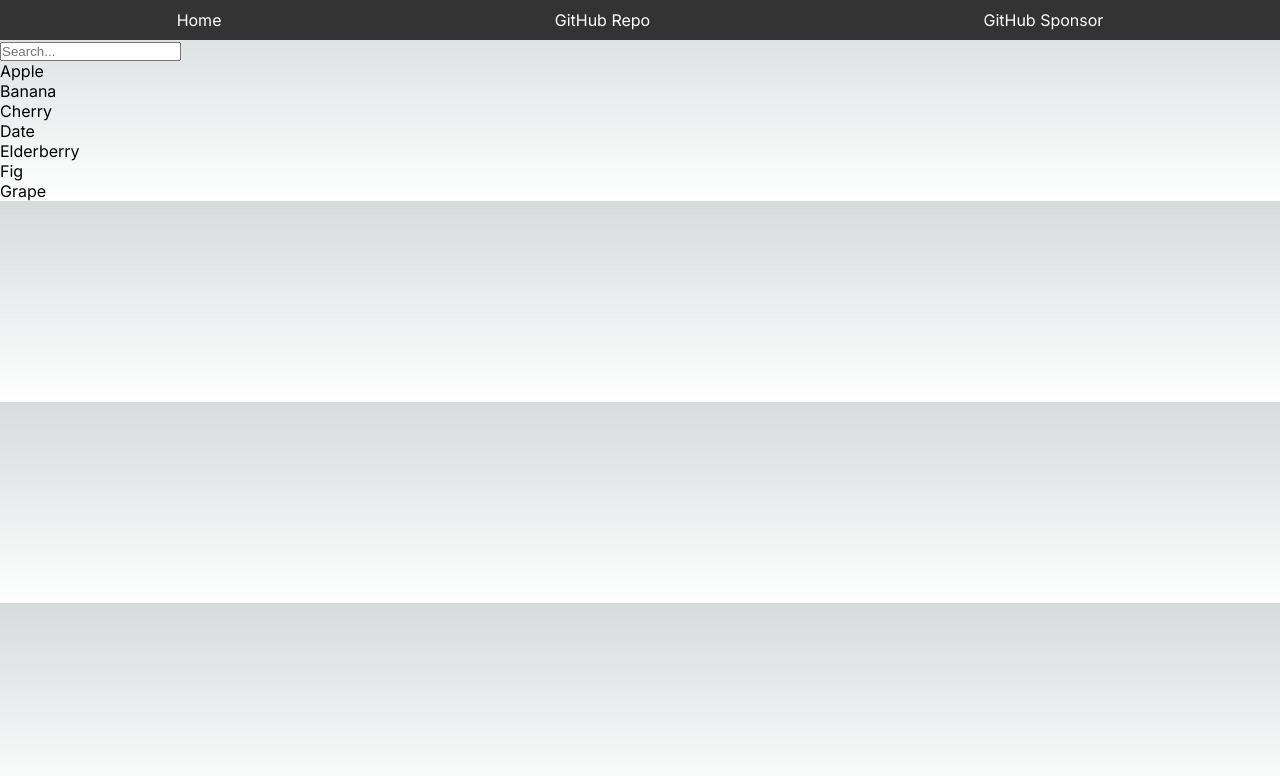
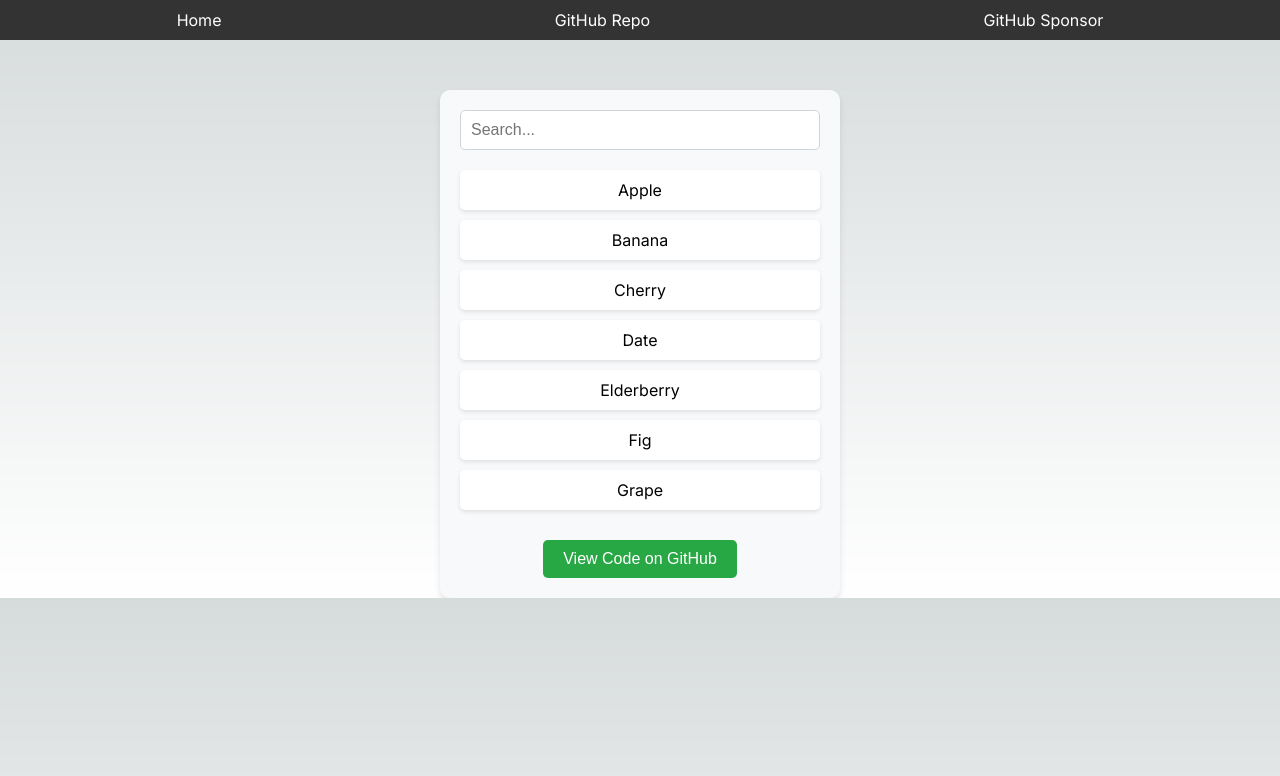
Before and after one commit to yunqilee/interview-questions, a Next.js app: page /pages/search-filter in a window 1280 px wide. Shown: the top 776 px of the page. Built offline with nearby package versions, Linux system fonts and the light colour scheme.

Commit message:
Add new question and refine the layout

```diff
--- a/app/pages/countdown-timer/page.jsx
+++ b/app/pages/countdown-timer/page.jsx
@@ -1,7 +1,7 @@
 "use client";
 
 import React, { useState } from "react";
-import CountdownTimer from "../components/CountdownTimer";
+import CountdownTimer from "../../components/CountdownTimer";
 
 const CountdownTimerPage = () => {
   const [inputTime, setInputTime] = useState("");
--- /dev/null
+++ b/app/pages/search-filter/SearchFilter.css
@@ -0,0 +1,67 @@
+.container {
+  display: flex;
+  flex-direction: column;
+  align-items: center;
+  justify-content: center;
+  margin-top: 50px;
+  padding: 20px;
+  background-color: #f8f9fa;
+  border-radius: 10px;
+  box-shadow: 0 4px 6px rgba(0, 0, 0, 0.1);
+  max-width: 400px;
+  margin-left: auto;
+  margin-right: auto;
+}
+
+.search-input {
+  width: 100%;
+  padding: 10px;
+  border: 1px solid #ced4da;
+  border-radius: 5px;
+  font-size: 16px;
+  margin-bottom: 20px;
+  transition: all 0.3s ease;
+}
+
+.search-input:focus {
+  border-color: #007bff;
+  outline: none;
+  box-shadow: 0 0 8px rgba(0, 123, 255, 0.2);
+}
+
+.item-list {
+  list-style-type: none;
+  padding: 0;
+  width: 100%;
+}
+
+.item {
+  background-color: #ffffff;
+  padding: 10px;
+  margin-bottom: 10px;
+  border-radius: 5px;
+  color: black;
+  box-shadow: 0 2px 4px rgba(0, 0, 0, 0.1);
+  text-align: center;
+  transition: transform 0.2s;
+}
+
+.item:hover {
+  transform: translateY(-3px);
+}
+
+.github-button {
+  margin-top: 20px;
+  padding: 10px 20px;
+  background-color: #28a745;
+  color: white;
+  border: none;
+  border-radius: 5px;
+  cursor: pointer;
+  font-size: 16px;
+  transition: background-color 0.3s ease;
+}
+
+.github-button:hover {
+  background-color: #218838;
+}
--- a/app/pages/search-filter/page.jsx
+++ b/app/pages/search-filter/page.jsx
@@ -1,6 +1,7 @@
 "use client";
 
 import React, { useState } from "react";
+import "./SearchFilter.css";
 
 const SearchFilterComponent = () => {
   const [items, setItems] = useState([
@@ -23,18 +24,28 @@
   );
 
   return (
-    <div>
+    <div className="container">
       <input
         type="text"
+        className="search-input"
         placeholder="Search..."
         value={searchTerm}
         onChange={handleSearchChange}
       />
-      <ul>
+      <ul className="item-list">
         {filteredItems.map((item, index) => (
-          <li key={index}>{item}</li>
+          <li key={index} className="item">
+            {item}
+          </li>
         ))}
       </ul>
+      <a
+        href="https://github.com/yunqilee/interview-questions/blob/main/app/pages/search-filter/page.jsx"
+        target="_blank"
+        rel="noopener noreferrer"
+      >
+        <button className="github-button">View Code on GitHub</button>
+      </a>
     </div>
   );
 };
```
Also changed, not shown: app/pages/parse-link/page.jsx (added, +21 -0 lines).
